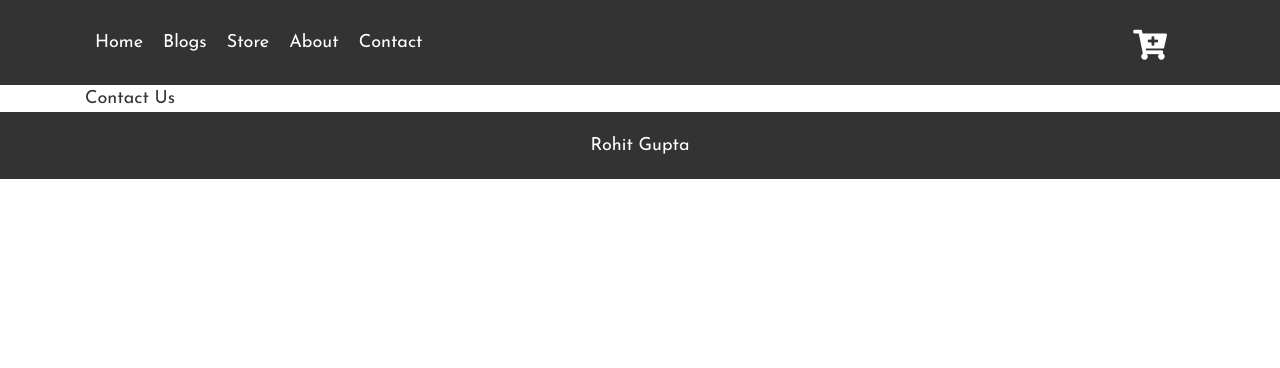
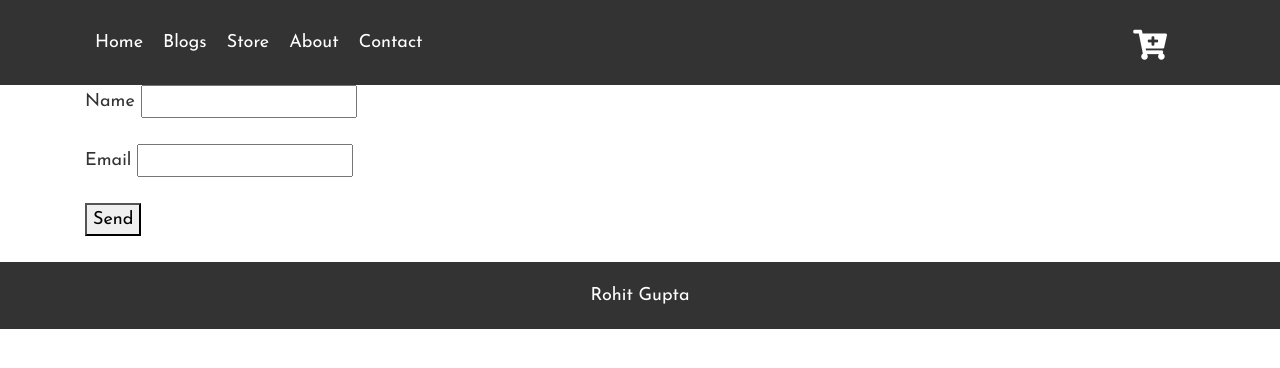
Before and after one commit to rohitguptab/OneShopper, a Gatsby site: page /contact-us in a window 1280 px wide. Built offline with nearby package versions, Linux system fonts and the light colour scheme; Gatsby itself is replaced by a stand-in of ours.

```diff
--- a/src/css/style.css
+++ b/src/css/style.css
@@ -463,6 +463,7 @@
 ul.blog-list li:hover .post-item .post-thumbnail {
 -webkit-box-shadow: 0 10px 20px -6px rgba(0, 0, 0, 0.5);
     box-shadow: 0 10px 20px -6px rgba(0, 0, 0, 0.5);
+
 }
 
 ul.blog-list li .post-item .post-thumbnail .gatsby-image-wrapper {
--- a/src/pages/contact-us.js
+++ b/src/pages/contact-us.js
@@ -7,13 +7,19 @@
         return (
             < Layout >
                 <SEO title="Home" keywords={[`gatsby`, `application`, `react`]} />
-                <div className="site-Contact">
+                <div className="Contact-us">
                     <div className="container">
-                        <div className="row">
-                            <div className="col-sm-12">
-                                <span>Contact Us</span>
-                            </div>
-                        </div>
+                        <form name="contact" netlify>
+                            <p>
+                                <label>Name <input type="text" name="name" /></label>
+                            </p>
+                            <p>
+                                <label>Email <input type="email" name="email" /></label>
+                            </p>
+                            <p>
+                                <button type="submit">Send</button>
+                            </p>
+                        </form>
                     </div>
                 </div>
             </ Layout>
```
Also changed, not shown: 1 other file.
